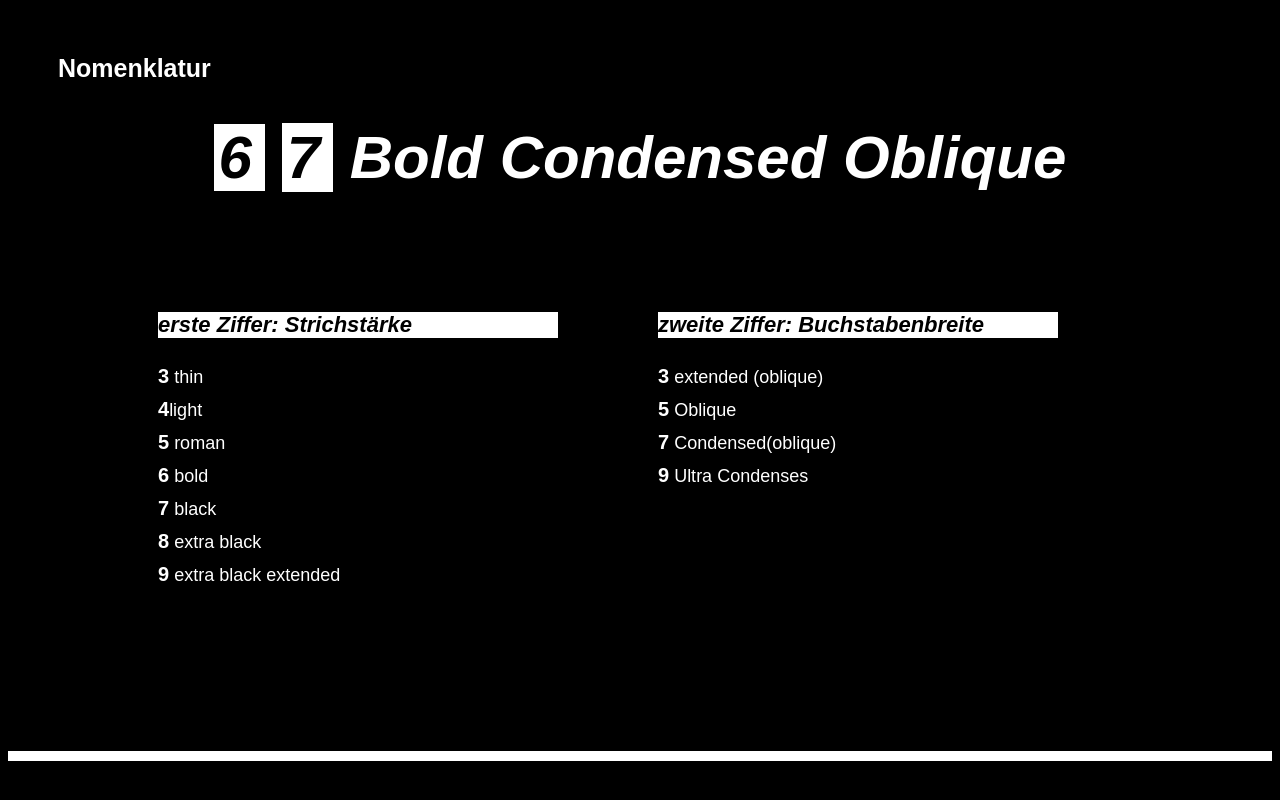
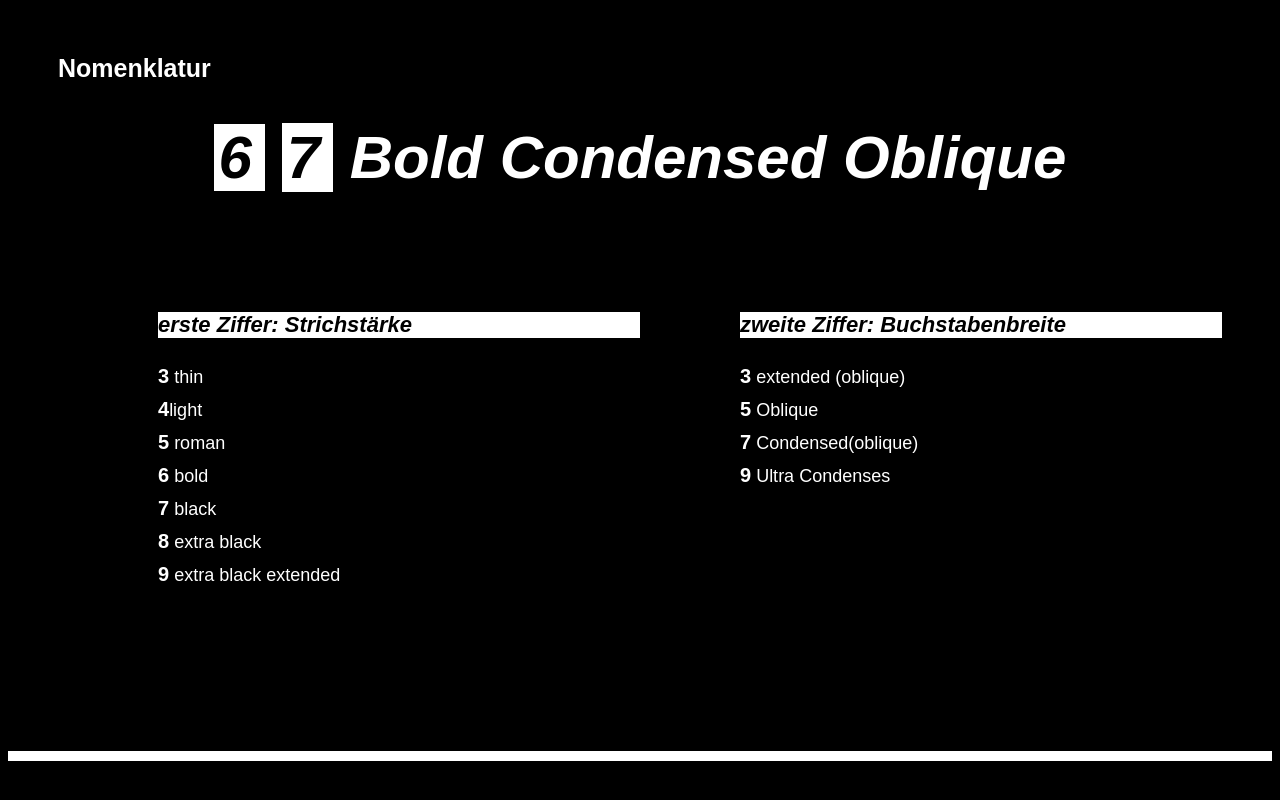
Before and after one commit to Kkkkkkong/Univers, a plain HTML site: page index.html in a window 1280 px wide. Shown: the part 7027-7827 px from the top of the page. Drawn offline with Linux system fonts and the light colour scheme.

Commit message:
layout fix

```diff
--- a/index.html
+++ b/index.html
@@ -126,9 +126,9 @@
     <div class="boldbody">
 		  <h2 id="nomen"> Nomenklatur </h2>
 	  	<h1 id="bold"> 6 7 Bold Condensed Oblique </h1>
-			<div class="sixleftbox">
-					<h3 id="sixlisttitle"> erste Ziffer: Strichstärke </h3>
-					<ul id="sixlist">
+			<div class="sixbox">
+					<h3 class="sixlisttitle"> erste Ziffer: Strichstärke </h3>
+					<ul class="sixlist">
 						<li><strong>3</strong> thin</li>
 						<li><strong>4</strong>light</li>
 						<li><strong>5</strong> roman</li>
@@ -147,9 +147,9 @@
     <div class="boldbody">
 		  <h2 id="nomen"> Nomenklatur </h2>
 	  	<h1 id="bold"> 6 <span>7</span> Bold Condensed Oblique </h1>
-			<div class="sixleftbox">
-					<h3 id="sixlisttitle"> erste Ziffer: Strichstärke </h3>
-					<ul id="sixlist">
+			<div class="sixbox">
+					<h3 class="sixlisttitle"> erste Ziffer: Strichstärke </h3>
+					<ul class="sixlist">
 						<li><strong>3</strong> thin</li>
 						<li><strong>4</strong>light</li>
 						<li><strong>5</strong> roman</li>
@@ -159,9 +159,9 @@
 						<li><strong>9</strong> extra black extended<li>
 					</ul>
 			</div>
-			<div class="sixrightbox">
-					<h3 id="sixlisttitle"> zweite Ziffer: Buchstabenbreite </h3>
-					<ul id="sixlist">
+			<div class="sixbox">
+					<h3 class="sixlisttitle"> zweite Ziffer: Buchstabenbreite </h3>
+					<ul class="sixlist">
 						<li><strong>3</strong> extended (oblique)</li>
 						<li><strong>5</strong> Oblique</li>
 						<li><strong>7</strong> Condensed(oblique)</li>
--- a/style.css
+++ b/style.css
@@ -204,19 +204,14 @@ h1 {
   padding: 0 13px 0 5px;
 }
 
-.sixleftbox {
+.sixbox {
   float: left;
-  width: 400px;
+  width: 50%;
   padding-left: 100px;
+  box-sizing: border-box;
 }
 
-.sixrightbox {
-  float: left;
-  width: 400px;
-  padding-left: 100px;
-}
-
-#sixlisttitle{
+.sixlisttitle{
   font-style: italic;
   font-weight: bolder;
   font-size: 22px;
@@ -225,10 +220,11 @@ h1 {
   margin-top: 80px;
 }
 
-#sixlist {
+.sixlist {
   padding-left: 0;
 }
-#sixlist li{
+
+.sixlist li{
   list-style: none;
   padding: 5px 0;
 }
```
